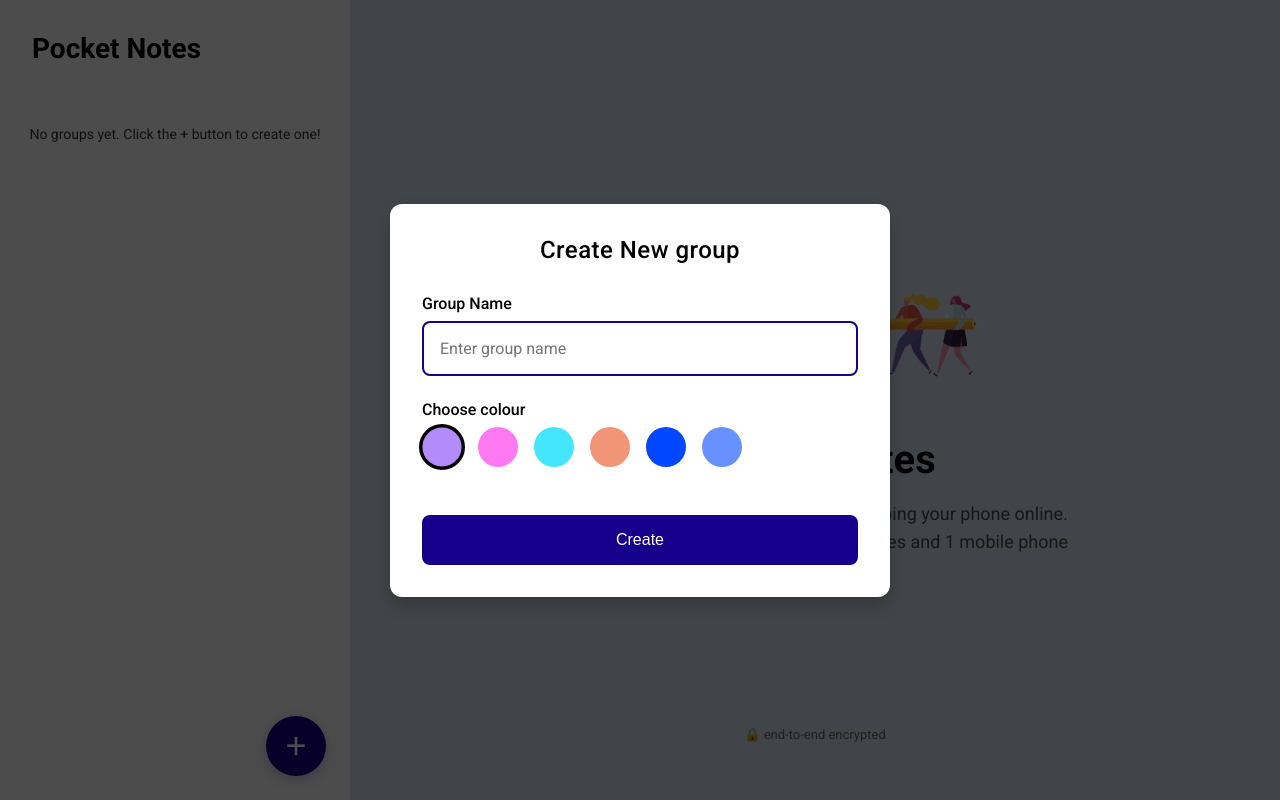
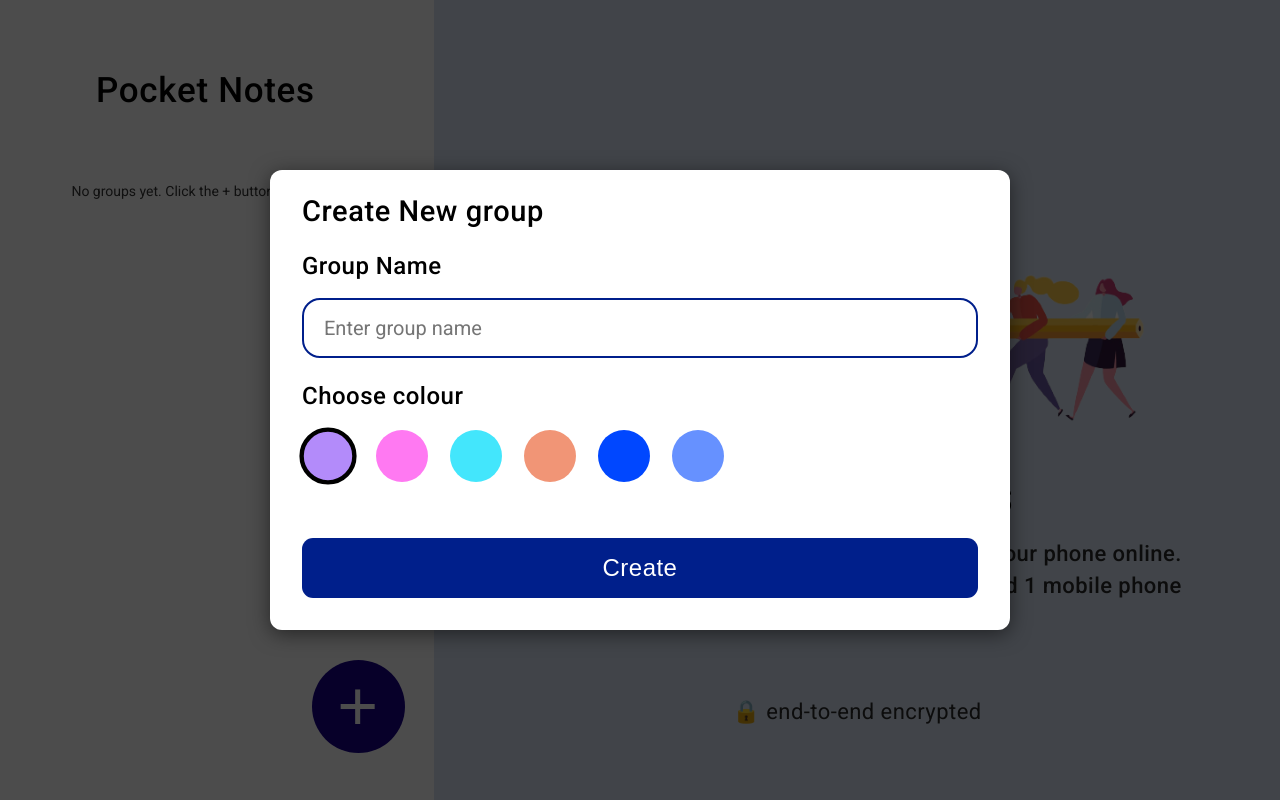
Before and after one commit to nigam1010/pocketnotes, a React (Vite) app: page / in a window 1280 px wide. Both pictures are taken after a click on the button "Add new group". Built offline with nearby package versions, Linux system fonts and the light colour scheme.

Commit message:
Update all styling

```diff
--- a/src/styles/modal.css
+++ b/src/styles/modal.css
@@ -24,12 +24,12 @@
 
 /* Modal Content */
 .modal-content {
-  background-color: var(--white);
-  border-radius: var(--radius-lg);
-  padding: var(--spacing-xl);
+  background-color: #FFFFFF;
+  border-radius: 12px;
+  padding: 24px 32px 32px 32px;
   width: 90%;
-  max-width: 500px;
-  box-shadow: var(--shadow-lg);
+  max-width: 740px;
+  box-shadow: 0px 4px 20px rgba(0, 0, 0, 0.5);
   animation: slideIn 0.3s ease-out;
 }
 
@@ -46,13 +46,13 @@
 
 /* Modal Header */
 .modal-header {
-  font-size: 24px;
-  line-height: 28px;
+  font-size: 29px;
+  line-height: 34px;
   color: #000000;
   font-weight: 500;
   letter-spacing: 0.02em;
-  margin-bottom: 30px;
-  text-align: center;
+  margin-bottom: 24px;
+  text-align: left;
 }
 
 /* Form Group */
@@ -62,25 +62,28 @@
 
 .form-label {
   display: block;
-  font-size: var(--font-md);
-  color: var(--text-dark);
+  font-size: 24px;
+  line-height: 28px;
+  color: #000000;
   font-weight: 500;
-  margin-bottom: var(--spacing-sm);
+  letter-spacing: 0.02em;
+  margin-bottom: 18px;
 }
 
 .form-input {
   width: 100%;
-  padding: var(--spacing-md);
-  font-size: var(--font-md);
-  border: 2px solid var(--border-gray);
-  border-radius: var(--radius-md);
+  padding: 16px 20px;
+  font-size: 20px;
+  line-height: 24px;
+  border: 2px solid #CCCCCC;
+  border-radius: 18px;
   outline: none;
-  font-family: inherit;
+  font-family: 'Roboto', sans-serif;
   transition: border-color 0.2s ease;
 }
 
 .form-input:focus {
-  border-color: var(--primary-blue);
+  border-color: #001F8B;
 }
 
 .form-input.error {
@@ -89,49 +92,52 @@
 
 .error-message {
   color: #ff0000;
-  font-size: var(--font-sm);
-  margin-top: var(--spacing-xs);
+  font-size: 14px;
+  margin-top: 8px;
 }
 
 /* Color Selector */
 .color-selector {
   display: flex;
-  gap: var(--spacing-md);
+  gap: 22px;
   flex-wrap: wrap;
-  margin-top: var(--spacing-sm);
+  margin-top: 20px;
+  margin-bottom: 8px;
 }
 
 .color-option {
-  width: 40px;
-  height: 40px;
-  border-radius: var(--radius-round);
-  border: 3px solid transparent;
+  width: 52px;
+  height: 52px;
+  border-radius: 50%;
+  border: 4px solid transparent;
   cursor: pointer;
   transition: transform 0.2s ease, border-color 0.2s ease;
 }
 
 .color-option:hover {
-  transform: scale(1.1);
+  transform: scale(1.08);
 }
 
 .color-option.selected {
-  border-color: var(--text-dark);
-  transform: scale(1.15);
+  border-color: #000000;
+  transform: scale(1.1);
 }
 
 /* Submit Button */
 .submit-btn {
   width: 100%;
-  padding: var(--spacing-md) var(--spacing-xl);
-  background-color: var(--primary-blue);
-  color: var(--white);
+  padding: 16px 32px;
+  background-color: #001F8B;
+  color: #FFFFFF;
   border: none;
-  border-radius: var(--radius-md);
-  font-size: var(--font-md);
+  border-radius: 11px;
+  font-size: 24px;
+  line-height: 28px;
   font-weight: 500;
+  letter-spacing: 0.02em;
   cursor: pointer;
   transition: background-color 0.2s ease, transform 0.1s ease;
-  margin-top: var(--spacing-lg);
+  margin-top: 32px;
 }
 
 .submit-btn:hover {
@@ -143,6 +149,6 @@
 }
 
 .submit-btn:disabled {
-  background-color: var(--disabled-gray);
+  background-color: #CCCCCC;
   cursor: not-allowed;
 }
--- a/src/styles/notes.css
+++ b/src/styles/notes.css
@@ -14,13 +14,14 @@
 .notes-header {
   position: sticky;
   top: 0;
-  background-color: #001F8D;
-  padding: 20px 40px;
+  background-color: #001F8B;
+  padding: 15px 17px;
+  height: 98px;
   display: flex;
   align-items: center;
   gap: 29px;
   z-index: 10;
-  box-shadow: 0 2px 8px rgba(0, 0, 0, 0.1);
+  box-shadow: none;
 }
 
 .notes-header-avatar {
@@ -77,109 +78,128 @@
 
 /* Individual Note */
 .note-item {
-  background-color: var(--white);
-  border-radius: var(--radius-md);
-  padding: var(--spacing-lg);
-  margin-bottom: var(--spacing-lg);
-  box-shadow: var(--shadow-sm);
+  background-color: #FFFFFF;
+  border-radius: 5px;
+  padding: 24px;
+  margin-bottom: 30px;
+  box-shadow: 0px 4px 20px rgba(0, 0, 0, 0.25);
   display: flex;
   flex-direction: column;
 }
 
 .note-text {
-  font-size: 20px;
-  line-height: 30px;
+  font-size: 18px;
+  line-height: 160.19%;
   color: #000000;
   white-space: pre-wrap;
   word-wrap: break-word;
-  letter-spacing: 0.01em;
-  margin-bottom: var(--spacing-sm);
+  letter-spacing: 0.035em;
+  margin-bottom: 18px;
+  font-weight: 400;
 }
 
 .note-time {
   display: flex;
-  gap: var(--spacing-lg);
+  gap: 16px;
   align-items: center;
   justify-content: flex-end;
-  font-size: var(--font-xs);
-  color: var(--text-gray);
+  font-size: 18px;
+  color: #353535;
   margin-top: auto;
 }
 
 .note-date {
   font-weight: 500;
+  font-size: 18px;
+  line-height: 97.69%;
+  letter-spacing: 0.02em;
+}
+
+.note-time span:nth-child(2) {
+  width: 8px;
+  height: 8px;
+  background: #353535;
+  border-radius: 50%;
+  display: inline-block;
 }
 
 /* Input Area (Sticky Bottom) */
 .notes-input-area {
   position: sticky;
   bottom: 0;
-  background-color: #DAE5F5;
-  padding: var(--spacing-lg);
-  border-top: 2px solid var(--border-gray);
+  background-color: #001F8B;
+  padding: 23px 32px;
+  height: 255px;
+  border-top: none;
 }
 
 .notes-input-container {
   display: flex;
   align-items: flex-end;
-  gap: var(--spacing-md);
-  background-color: var(--white);
-  border-radius: var(--radius-lg);
-  padding: var(--spacing-md);
-  box-shadow: var(--shadow-md);
+  gap: 16px;
+  background-color: #FFFFFF;
+  border-radius: 9px;
+  padding: 16px;
+  box-shadow: none;
+  border: 1px solid #CCCCCC;
+  height: 211px;
 }
 
 .notes-input {
   flex: 1;
   border: none;
   outline: none;
-  font-size: var(--font-md);
-  font-family: inherit;
+  font-size: 29.8158px;
+  line-height: 35px;
+  font-family: 'Roboto', sans-serif;
+  font-weight: 400;
   resize: none;
-  min-height: 60px;
-  max-height: 120px;
-  padding: var(--spacing-sm);
-  color: var(--text-dark);
+  min-height: 35px;
+  max-height: 175px;
+  padding: 0;
+  color: #000000;
+  letter-spacing: 0.02em;
 }
 
 .notes-input::placeholder {
-  color: var(--disabled-gray);
+  color: #9A9A9A;
 }
 
 .send-btn {
   background: none;
   border: none;
   cursor: pointer;
-  padding: var(--spacing-sm);
+  padding: 0;
   display: flex;
-  align-items: center;
+  align-items: flex-end;
   justify-content: center;
-  transition: transform 0.2s ease;
+  transition: opacity 0.2s ease;
 }
 
 .send-btn:hover:not(:disabled) {
-  transform: scale(1.1);
+  opacity: 0.8;
 }
 
 .send-btn:active:not(:disabled) {
-  transform: scale(0.95);
+  opacity: 0.6;
 }
 
 .send-btn:disabled {
   cursor: not-allowed;
+  opacity: 0.4;
 }
 
 .send-btn svg {
-  width: 28px;
-  height: 28px;
+  width: 35px;
+  height: 35px;
 }
 
 .send-btn.disabled svg path {
-  fill: var(--disabled-gray);
+  fill: #ABABAB;
 }
 
 .send-btn.enabled svg path {
-  fill: var(--primary-blue);
+  fill: #001F8B;
 }
 
 /* Empty State */
@@ -197,28 +217,28 @@
 }
 
 .notes-empty-state img {
-  width: 450px;
-  max-width: 70%;
-  height: auto;
-  margin-bottom: 40px;
+  width: 626px;
+  max-width: 626px;
+  height: 313px;
+  margin-bottom: 12px;
 }
 
 .notes-empty-state h2 {
-  font-size: 40px;
-  line-height: 48px;
+  font-size: 50px;
+  line-height: 59px;
   color: #000000;
   font-weight: 700;
-  letter-spacing: 0;
-  margin-bottom: 16px;
+  letter-spacing: 0.02em;
+  margin-bottom: 12px;
 }
 
 .notes-empty-state p {
-  font-size: 18px;
-  line-height: 28px;
-  color: #4A4A4A;
-  font-weight: 400;
-  letter-spacing: 0;
-  max-width: 520px;
+  font-size: 22px;
+  line-height: 32px;
+  color: #292929;
+  font-weight: 500;
+  letter-spacing: 0.02em;
+  max-width: 650px;
 }
 
 .empty-state-content {
@@ -233,11 +253,11 @@
   display: flex;
   align-items: center;
   justify-content: center;
-  gap: 6px;
-  font-size: 13px;
-  line-height: 18px;
-  color: #666666;
+  gap: 8px;
+  font-size: 22px;
+  line-height: 32px;
+  color: #292929;
   font-weight: 400;
-  letter-spacing: 0;
-  padding-bottom: 8px;
+  letter-spacing: 0.02em;
+  padding-bottom: 24px;
 }
--- a/src/styles/sidebar.css
+++ b/src/styles/sidebar.css
@@ -1,8 +1,8 @@
 /* Sidebar Container */
 .sidebar {
-  width: 350px;
-  min-width: 350px;
-  max-width: 350px;
+  width: 434px;
+  min-width: 434px;
+  max-width: 434px;
   background-color: #FFFFFF;
   display: flex;
   flex-direction: column;
@@ -18,17 +18,18 @@
   position: sticky;
   top: 0;
   background-color: #FFFFFF;
-  padding: 32px 0 28px 32px;
+  padding: 70px 0 0 96px;
+  padding-bottom: 40px;
   z-index: 10;
   border-bottom: none;
 }
 
 .sidebar-header h1 {
-  font-size: 28px;
-  line-height: 34px;
+  font-size: 35px;
+  line-height: 41px;
   color: #000000;
-  font-weight: 600;
-  letter-spacing: 0;
+  font-weight: 500;
+  letter-spacing: 0.02em;
   margin: 0;
 }
 
@@ -65,46 +66,50 @@
 .group-item {
   display: flex;
   align-items: center;
-  gap: 24px;
-  padding: 20px 0 20px 32px;
-  margin-bottom: 0;
+  gap: 29px;
+  padding: 0 0 0 44px;
+  margin-bottom: 49px;
   cursor: pointer;
   transition: background-color 0.2s ease;
   background-color: transparent;
 }
 
 .group-item:hover {
-  background-color: #F7F7F7;
+  background-color: rgba(47, 47, 47, 0.05);
 }
 
 .group-item.active {
-  background-color: #2F2F2F2B;
+  background-color: rgba(47, 47, 47, 0.17);
+  border-radius: 16px;
+  padding-top: 20px;
+  padding-bottom: 20px;
+  margin-bottom: 29px;
 }
 
 /* Group Avatar */
 .group-avatar {
-  width: 60px;
-  height: 60px;
-  min-width: 60px;
+  width: 68.9px;
+  height: 68.9px;
+  min-width: 68.9px;
   border-radius: 50%;
   display: flex;
   align-items: center;
   justify-content: center;
-  font-weight: 600;
-  font-size: 20px;
-  line-height: 1;
+  font-weight: 500;
+  font-size: 24px;
+  line-height: 97.69%;
   color: #FFFFFF;
   text-transform: uppercase;
-  letter-spacing: 0;
+  letter-spacing: 0.02em;
 }
 
 /* Group Name */
 .group-name {
-  font-size: 18px;
-  line-height: 22px;
+  font-size: 24px;
+  line-height: 28px;
   color: #000000;
   font-weight: 500;
-  letter-spacing: 0;
+  letter-spacing: 0.02em;
   overflow: hidden;
   text-overflow: ellipsis;
   white-space: nowrap;
@@ -114,25 +119,25 @@
 /* Sticky Add Button */
 .add-group-btn {
   position: absolute;
-  bottom: 24px;
-  right: 24px;
-  width: 60px;
-  height: 60px;
+  bottom: 47px;
+  left: 312px;
+  width: 93px;
+  height: 93px;
   border-radius: 50%;
   background: #16008B;
   border: none;
   color: #FFFFFF;
-  font-size: 36px;
-  line-height: 1;
-  font-weight: 300;
-  letter-spacing: 0;
+  font-size: 70px;
+  line-height: 97.69%;
+  font-weight: 500;
+  letter-spacing: 0.02em;
   cursor: pointer;
   display: flex;
   align-items: center;
   justify-content: center;
   transition: all 0.2s ease;
   z-index: 10;
-  box-shadow: 0 4px 12px rgba(22, 0, 139, 0.25);
+  box-shadow: none;
 }
 
 .add-group-btn:hover {
```
Also changed, not shown: src/styles/responsive.css (+35 -29 lines).
